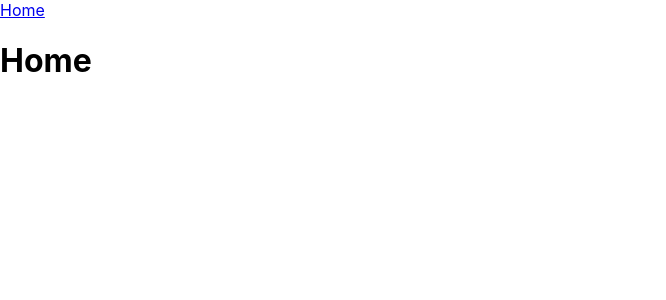
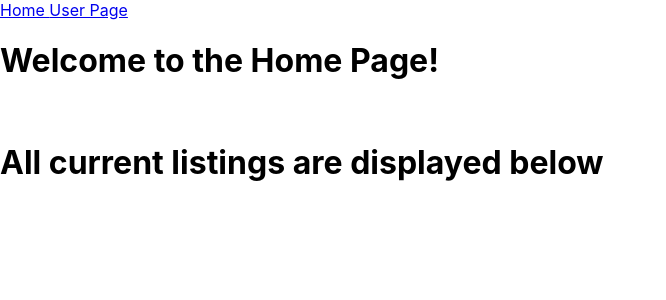
Before and after one commit to tnguyen372/Bay-Area-Marketplace, a React (Create React App) app in the folder frontend/: page / in a window 1280 px wide. Shown: the top 300 px of the page, without its empty margins (0-666 px from the left). Built offline with nearby package versions, Linux system fonts and the light colour scheme; no server answers.

Commit message:
Set up boiler plate home and user pages

```diff
--- a/frontend/package.json
+++ b/frontend/package.json
@@ -2,7 +2,7 @@
   "name": "react-demo",
   "version": "0.1.0",
   "private": true,
-  "proxy": "http://localhost:1235",
+  "proxy": "http://localhost:1237",
   "dependencies": {
     "axios": "^0.19.0",
     "react": "^16.10.2",
--- a/frontend/src/App.js
+++ b/frontend/src/App.js
@@ -2,18 +2,22 @@ import React from 'react';
 import './App.css';
 import { Switch, Route, Link } from 'react-router-dom';
 import Home from './pages/Home';
-import Login from './pages/Login';
-import Signup from './pages/Signup';
-import UserPage from './pages/UserPage';
+//import Login from './pages/Login';
+//import Signup from './pages/Signup';
+import UserPage from './pages/UserPage.js';
 
-const App = () => {
+const App = ({ ws }) => {
   // todo, add more pages!
   return (
     <div>
       <nav>
         <Link to="/"> Home </Link>
+        <Link to="/user"> User Page</Link>
       </nav>
       <Switch>
+      <Route path="/user">
+          <UserPage ws = { ws } />
+        </Route>
         <Route path="/">
           <Home />
         </Route>
--- a/frontend/src/index.js
+++ b/frontend/src/index.js
@@ -5,9 +5,12 @@ import App from './App';
 import * as serviceWorker from './serviceWorker';
 import {BrowserRouter} from 'react-router-dom';
 
+// WebSocket
+const ws = new WebSocket('ws://localhost:1237/ws');
+
 ReactDOM.render(
 <BrowserRouter>
-    <App />
+    <App ws={ ws } />
 </BrowserRouter>,
 document.getElementById('root')
 );
--- a/frontend/src/pages/Home.js
+++ b/frontend/src/pages/Home.js
@@ -2,8 +2,10 @@ import React from 'react';
 
 const Home = () => {
   return (
-    <div>
-      <h1>Home</h1>
+    <div id="title-header">
+      <h1>Welcome to the Home Page!</h1>
+      <br />
+      <h1>All current listings are displayed below</h1>
     </div>
   );
 };
--- /dev/null
+++ b/frontend/src/pages/UserPage.js
@@ -0,0 +1,12 @@
+import React from 'react';
+import axios from 'axios';
+
+const UserPage = ({ ws }) => {
+  return (
+    <div>
+      <h1>User Page</h1>
+    </div>
+  );
+};
+
+export default UserPage;
```
